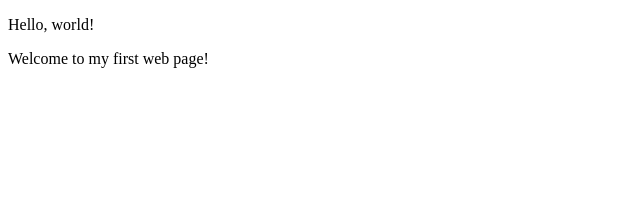
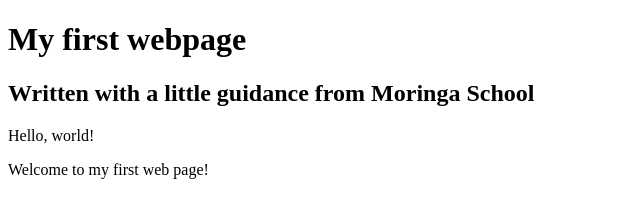
Before and after one commit to Hunch0/my-first-webpage, a plain HTML site: page index.html in a window 1280 px wide. Shown: the whole page, without its empty margins (0-640 px from the left). Drawn offline with Linux system fonts and the light colour scheme.

Commit message:
add header block elements

```diff
--- a/index.html
+++ b/index.html
@@ -4,6 +4,9 @@
     <title>My first webpage!</title>
   </head>
   <body>
+    <h1>My first webpage</h1>
+    <h2>Written with a little guidance from Moringa School</h2>
+
     <p>Hello, world!</p>
     <p>Welcome to my first web page!</p>
   </body>
```
